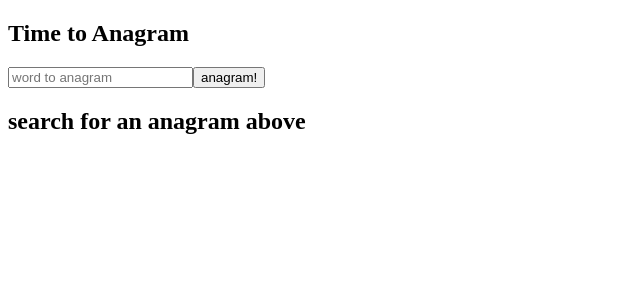
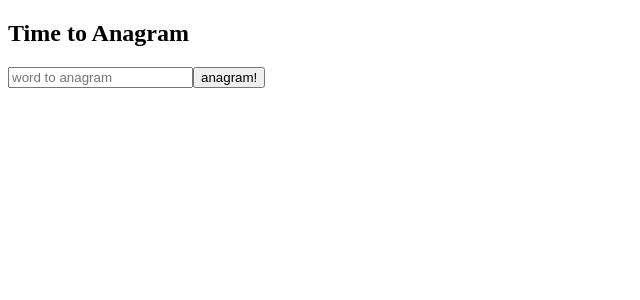
Before and after one commit to tess-jl/anagram-front-end, a React app: page / in a window 1280 px wide. Shown: the top 300 px of the page, without its empty margins (0-640 px from the left). Built offline with nearby package versions, Linux system fonts and the light colour scheme.

Commit message:
conditionally rendering loadingand list

```diff
--- a/src/components/loading/Loading.js
+++ b/src/components/loading/Loading.js
@@ -1,12 +1,8 @@
 import React from 'react';
-import PropTypes from 'prop-types';
 
-const Loading = ({ message }) => (
-  <h2>{message}</h2>
+const Loading = () => (
+  <h2>LOADING...</h2>
 );
 
-Loading.propTypes = {
-  message: PropTypes.string.isRequired
-};
 
 export default Loading;
--- a/src/components/searchAnagramContainer/anagramList/AnagramsList.js
+++ b/src/components/searchAnagramContainer/anagramList/AnagramsList.js
@@ -7,9 +7,8 @@
   const anagramsArray = useSelectAnagrams();
   const loading = useSelectAnagramsLoading();
 
-  const loadingMessage = 'search for an anagram above';
 
-  if(loading) return <Loading message={loadingMessage}/>;
+  if(loading) return <Loading />;
 
   const anagramsForList = anagramsArray.map(anagram => (
     <li key={anagram}>
@@ -19,10 +18,17 @@
 
   return (
     <>
-      <h2>Here are your anagrams:</h2>
-      <ul>
-        {anagramsForList}
-      </ul>
+      {
+        anagramsArray.length > 0 ?
+          (<>
+            <h2>Here are your anagrams:</h2>
+            <ul>
+              {anagramsForList}
+            </ul>
+          </>)
+          :
+          <p></p>
+      }
     </>
   );
 };
--- a/src/hooks/anagrams.js
+++ b/src/hooks/anagrams.js
@@ -9,9 +9,10 @@
 
 export const AnagramsProvider = ({ children }) => {
   const [state, dispatch] = useReducer(reducer, {
-    loading: true,
+    loading: false,
     anagrams: []
   });
+
 
   const getAnagrams = word => {
     dispatch(fetchAnagramsLoading());
```
